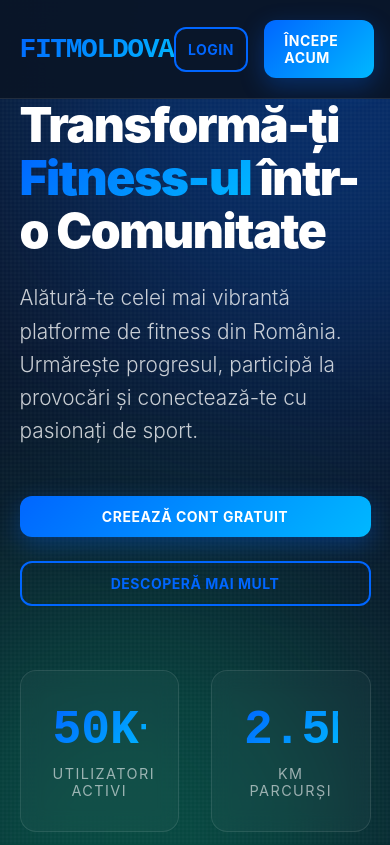
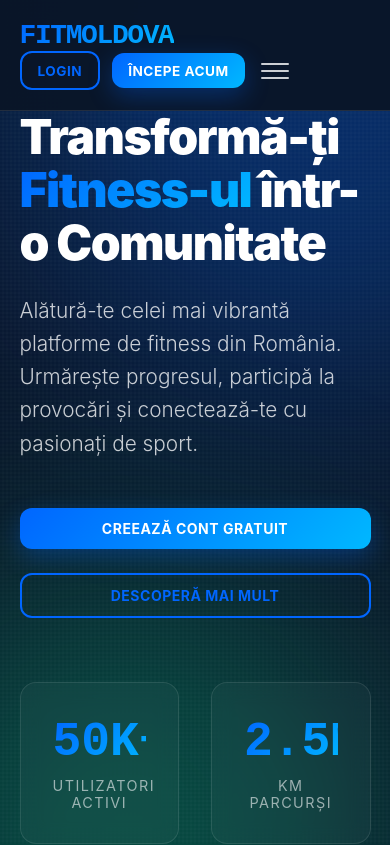
Before and after one commit to CristiM-SI/FitMoldova, a React app in the folder Vite-frontend/: page / in a window 390 px wide. Shown: the top 845 px of the page. Built offline with nearby package versions, Linux system fonts and the light colour scheme; the HTML template or start-up script is replaced by a standard one.

Commit message:
feat: enhance Navbar with responsive design and active link styles; add hamburger menu for mobile

```diff
--- a/Vite-frontend/src/components/layout/Navbar.tsx
+++ b/Vite-frontend/src/components/layout/Navbar.tsx
@@ -1,5 +1,5 @@
 import React, { useState, useEffect } from 'react';
-import { Link, useNavigate } from 'react-router-dom';
+import { Link, NavLink, useNavigate } from 'react-router-dom';
 import { useAuth } from '../../context/AuthContext';
 import { useUser } from '../../context/UserContext';  // ← adaugă
 import UserAvatar from '../UserAvatar';  // ← adaugă
@@ -9,6 +9,7 @@ import '../../styles/Navbar.css';
 
 const Navbar: React.FC = () => {
   const [scrolled, setScrolled] = useState<boolean>(false);
+  const [menuOpen, setMenuOpen] = useState<boolean>(false);
   const { isAuthenticated, logout } = useAuth();
   const { user } = useUser();  // ← adaugă
   const navigate = useNavigate();
@@ -31,16 +32,26 @@ const Navbar: React.FC = () => {
     scrollToSection(sectionId);
   };
 
+  const closeMenu = () => setMenuOpen(false);
+
   return (
       <nav className={`navbar ${scrolled ? 'scrolled' : ''}`}>
         <Link to={ROUTES.HOME} className="logo">FitMoldova</Link>
 
-        <ul className="nav-links">
-          <li><button onClick={handleSectionClick('features')} className="nav-link-btn">Features</button></li>
-          <li><button onClick={() => navigate(ROUTES.COMMUNITY)} className="nav-link-btn">Comunitate</button></li>
-          <li><button onClick={handleSectionClick('events')} className="nav-link-btn">Evenimente</button></li>
-          <li><button onClick={handleSectionClick('pricing')} className="nav-link-btn">Prețuri</button></li>
-          <li><Link to={ROUTES.CONTACT} className="nav-link-btn">Contact</Link></li>
+        <ul className={`nav-links ${menuOpen ? 'nav-links--open' : ''}`}>
+          <li><button onClick={() => { handleSectionClick('features')(new MouseEvent('click') as any); closeMenu(); }} className="nav-link-btn">Features</button></li>
+          <li><button onClick={() => { navigate(ROUTES.COMMUNITY); closeMenu(); }} className="nav-link-btn">Comunitate</button></li>
+          <li><button onClick={() => { handleSectionClick('events')(new MouseEvent('click') as any); closeMenu(); }} className="nav-link-btn">Evenimente</button></li>
+          <li><button onClick={() => { handleSectionClick('pricing')(new MouseEvent('click') as any); closeMenu(); }} className="nav-link-btn">Prețuri</button></li>
+          <li>
+            <NavLink
+              to={ROUTES.CONTACT}
+              className={({ isActive }) => `nav-link-btn${isActive ? ' nav-link-btn--active' : ''}`}
+              onClick={closeMenu}
+            >
+              Contact
+            </NavLink>
+          </li>
         </ul>
 
         <div className="nav-actions">
@@ -56,6 +67,13 @@ const Navbar: React.FC = () => {
                 <Link to={ROUTES.REGISTER} className="btn btn-primary">Începe Acum</Link>
               </>
           )}
+          <button
+            className={`nav-hamburger ${menuOpen ? 'nav-hamburger--open' : ''}`}
+            onClick={() => setMenuOpen(!menuOpen)}
+            aria-label="Deschide meniu"
+          >
+            <span /><span /><span />
+          </button>
         </div>
       </nav>
   );
--- a/Vite-frontend/src/styles/Navbar.css
+++ b/Vite-frontend/src/styles/Navbar.css
@@ -73,18 +73,97 @@
   width: 100%;
 }
 
+/* Active state for NavLink */
+.nav-link-btn--active {
+  color: var(--primary);
+}
+
+.nav-link-btn--active::after {
+  width: 100%;
+}
+
 .nav-actions {
   display: flex;
   gap: 1rem;
   align-items: center;
 }
 
+/* ── Hamburger button ───────────────────────────────────── */
+.nav-hamburger {
+  display: none;
+  flex-direction: column;
+  justify-content: center;
+  gap: 5px;
+  width: 36px;
+  height: 36px;
+  background: none;
+  border: none;
+  cursor: pointer;
+  padding: 4px;
+}
+
+.nav-hamburger span {
+  display: block;
+  width: 100%;
+  height: 2px;
+  background: var(--text-secondary);
+  border-radius: 2px;
+  transition: all var(--transition-base);
+  transform-origin: center;
+}
+
+.nav-hamburger--open span:nth-child(1) {
+  transform: translateY(7px) rotate(45deg);
+}
+.nav-hamburger--open span:nth-child(2) {
+  opacity: 0;
+}
+.nav-hamburger--open span:nth-child(3) {
+  transform: translateY(-7px) rotate(-45deg);
+}
+
+/* ── Mobile ─────────────────────────────────────────────── */
 @media (max-width: 768px) {
+  .navbar {
+    padding: 1.25rem 5%;
+    flex-wrap: wrap;
+  }
+
+  .nav-hamburger {
+    display: flex;
+  }
+
   .nav-links {
     display: none;
+    width: 100%;
+    flex-direction: column;
+    gap: 0;
+    padding: 0.5rem 0 1rem;
+    border-top: 1px solid var(--dark-border);
+    margin-top: 0.5rem;
   }
 
-  .navbar {
-    padding: 1.25rem 5%;
+  .nav-links--open {
+    display: flex;
+  }
+
+  .nav-links li {
+    width: 100%;
+  }
+
+  .nav-link-btn {
+    display: block;
+    width: 100%;
+    text-align: left;
+    padding: 0.75rem 0;
+  }
+
+  .nav-actions {
+    gap: 0.75rem;
+  }
+
+  .nav-actions .btn {
+    padding: 0.6rem 1rem;
+    font-size: 0.85rem;
   }
 }
```
